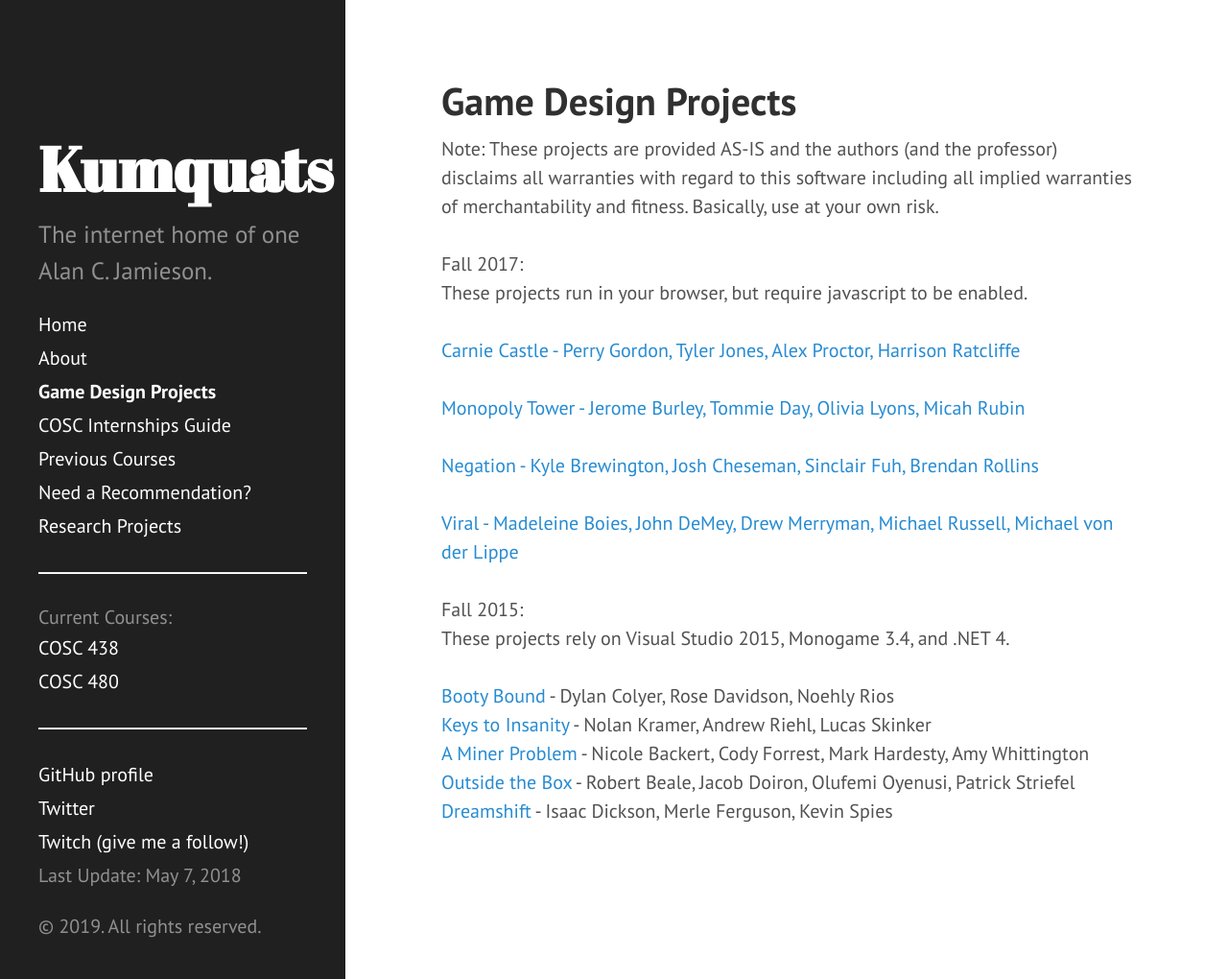
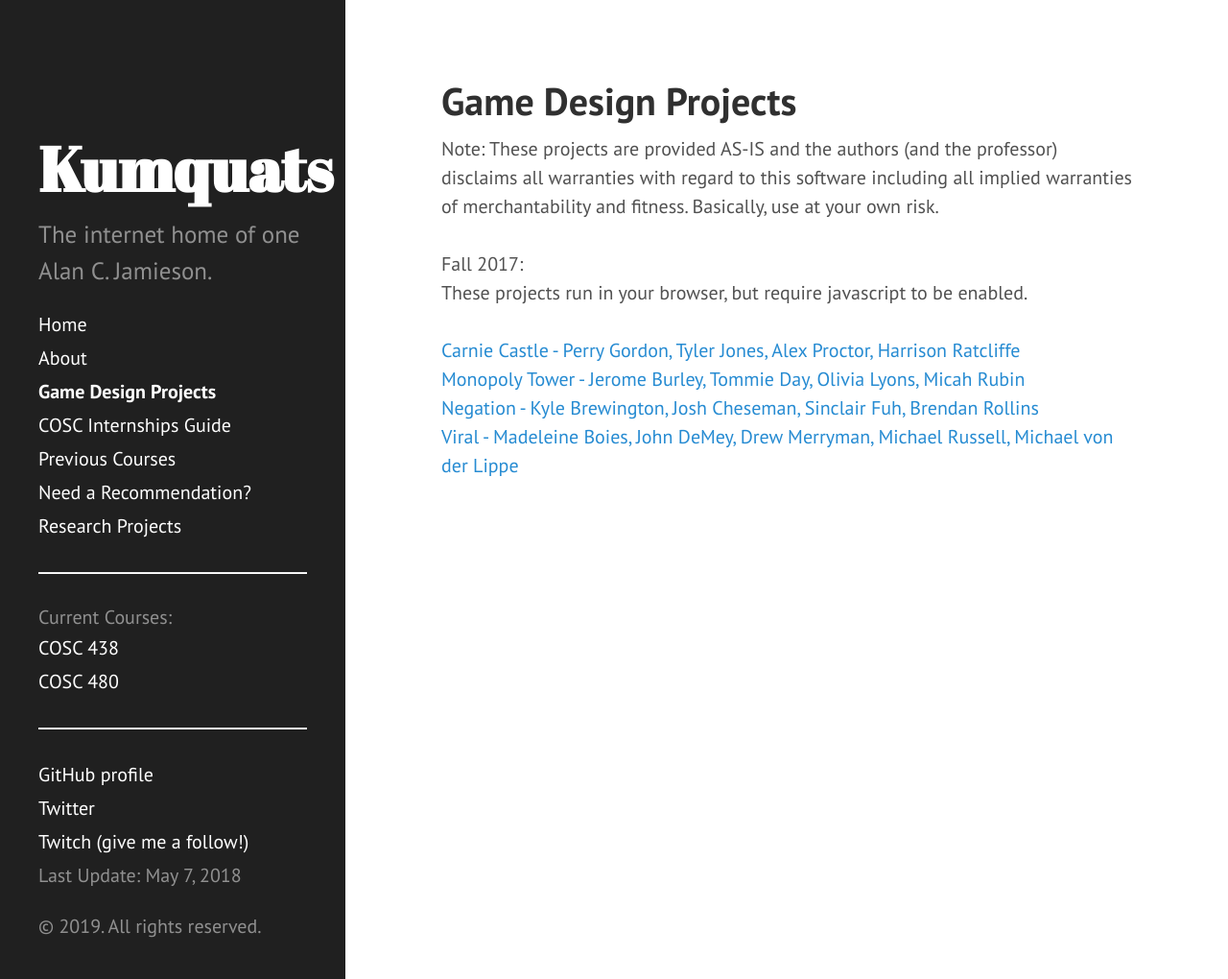
Before and after one commit to ripark/ripark.github.io, a Jekyll site: the page built from gamedesignprojects.html, in a window 1280 px wide and 1020 px high. Shown: the whole window at 96% size. Built offline with Jekyll 4.4.1, drawn with Linux system fonts in a browser that asks for light colours; Markdown is read by kramdown in place of the engine named in the settings.

Commit message:
Update gamedesignprojects.html

```diff
--- a/gamedesignprojects.html
+++ b/gamedesignprojects.html
@@ -12,27 +12,9 @@ These projects run in your browser, but require javascript to be enabled.
 <br>
 <a href="http://ripark.github.io/gamez/carnie.html">Carnie Castle - Perry Gordon, Tyler Jones, Alex Proctor, Harrison Ratcliffe</a>
 <br>
-<br>
 <a href="http://ripark.github.io/gamez/montower.html">Monopoly Tower - Jerome Burley, Tommie Day, Olivia Lyons, Micah Rubin</a>
-<br>
 <br>
 <a href="http://ripark.github.io/gamez/negation.html">Negation - Kyle Brewington, Josh Cheseman, Sinclair Fuh, Brendan Rollins</a>
 <br>
-<br>
 <a href="http://ripark.github.io/gamez/viral.html">Viral - Madeleine Boies, John DeMey, Drew Merryman, Michael Russell, Michael von der Lippe</a>
 <br>
-<br>
-Fall 2015:
-<br>
-These projects rely on Visual Studio 2015, Monogame 3.4, and .NET 4.
-<br>
-<br>
-<a href="http://faculty.smcm.edu/acjamieson/BootyBound.zip">Booty Bound</a> - Dylan Colyer, Rose Davidson, Noehly Rios
-<br>
-<a href="http://faculty.smcm.edu/acjamieson/KeysToInsanity.zip">Keys to Insanity</a> - Nolan Kramer, Andrew Riehl, Lucas Skinker
-<br>
-<a href="http://faculty.smcm.edu/acjamieson/AMinerProblem.zip">A Miner Problem</a> - Nicole Backert, Cody Forrest, Mark Hardesty, Amy Whittington
-<br>
-<a href="http://faculty.smcm.edu/acjamieson/OutsideTheBox.zip">Outside the Box</a> - Robert Beale, Jacob Doiron, Olufemi Oyenusi, Patrick Striefel
-<br>
-<a href="http://faculty.smcm.edu/acjamieson/Toggle.zip">Dreamshift</a> -  Isaac Dickson, Merle Ferguson, Kevin Spies
```
